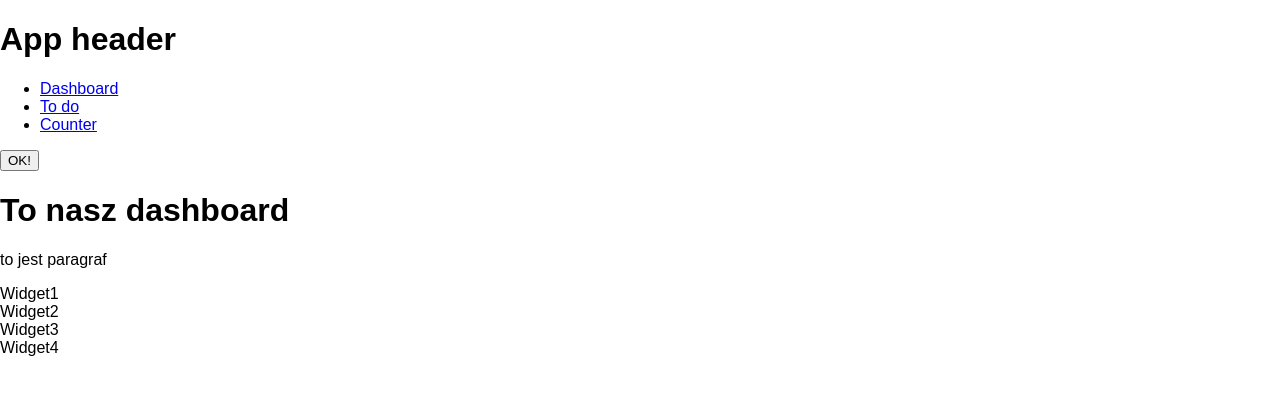
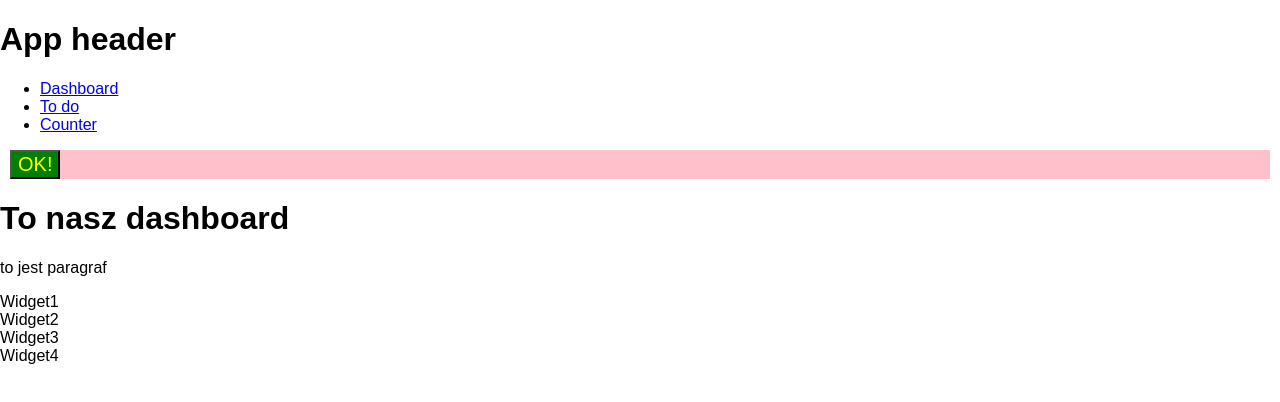
Before and after one commit to wojciechpaluch/react, a React (Create React App) app: page / in a window 1280 px wide. Shown: the top 402 px of the page. Built offline with nearby package versions, Linux system fonts and the light colour scheme.

Commit message:
added button class

```diff
--- a/src/App.css
+++ b/src/App.css
@@ -26,3 +26,7 @@
   from { transform: rotate(0deg); }
   to { transform: rotate(360deg); }
 }
+
+.Button {
+  background-color: green;
+}
--- a/src/components/Button.js
+++ /dev/null
@@ -1,13 +0,0 @@
-import React, { Component } from 'react';
-
-class Button extends Component  {
-    render() {
-        return(
-            <div>
-                <button>{this.props.label}</button>
-            </div>
-        );
-    }
-}
-
-export default Button;
--- a/src/components/Header.js
+++ b/src/components/Header.js
@@ -1,6 +1,6 @@
 import React, {Component} from 'react';
 import {Link} from 'react-router-dom';
-import Button from './Button';
+import Button from './button/index';
 
 
 class Header extends Component {
--- /dev/null
+++ b/src/components/button/index.css
@@ -0,0 +1,4 @@
+.btn-containter {
+    margin: 10px;
+    background-color: pink;
+}
--- /dev/null
+++ b/src/components/button/index.js
@@ -0,0 +1,20 @@
+import React, { Component } from 'react';
+import './index.css';
+
+class Button extends Component  {
+    render() {
+        const buttonStyle = {
+            backgroundColor: 'green',
+            color: 'yellow',
+            fontSize: 20
+
+        };
+        return(
+            <div className="btn-containter">
+                <button style={buttonStyle}>{this.props.label}</button>
+            </div>
+        );
+    }
+}
+
+export default Button;
```
